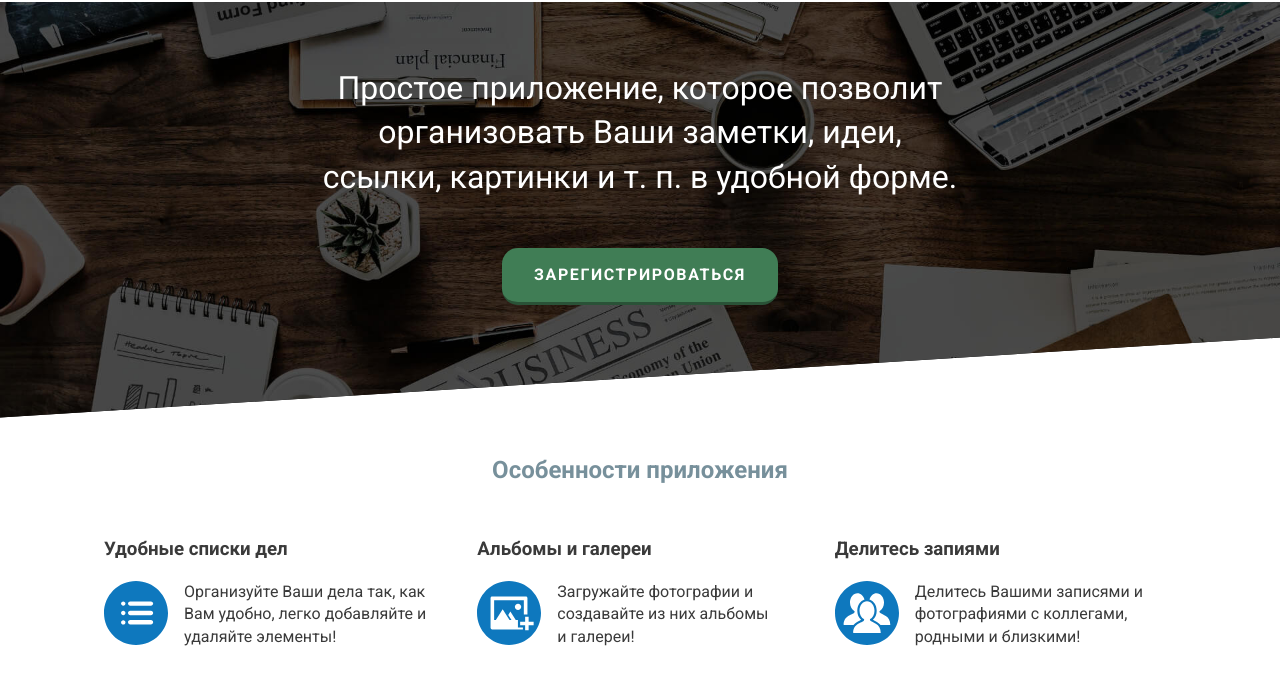
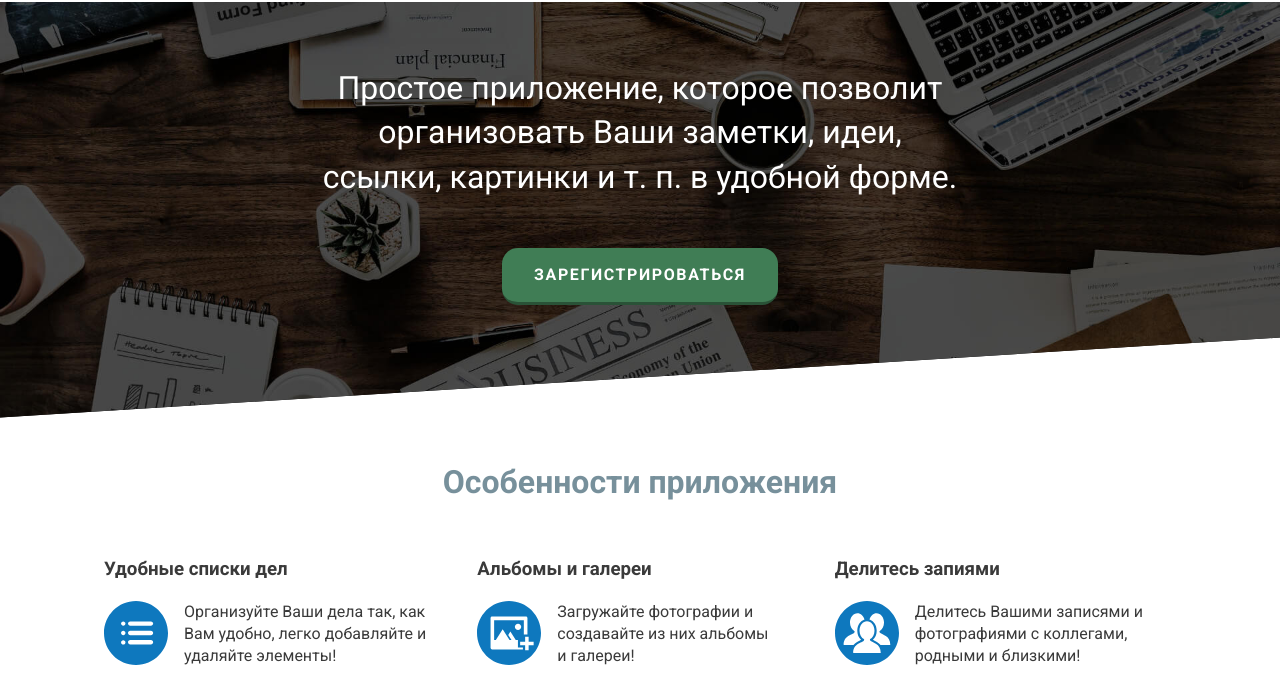
Before and after one commit to Alexxx666/keepnote_landing, a plain HTML site: page index.html in a window 1280 px wide. Shown: the part 88-765 px from the top of the page. Drawn offline with Linux system fonts and the light colour scheme.

Commit message:
increased font-size for heading

```diff
--- a/css/components/infoblocks.scss
+++ b/css/components/infoblocks.scss
@@ -44,10 +44,10 @@
   }
 
   &_headline {
-    font-size: 1.5em;
+    font-size: 2em;
     text-align: center;
     color: $color-gray-blue-01;
-    margin-bottom: 1.25em;
+    margin-bottom: 1em;
   }
 
   &_content {
```
Also changed, not shown: css/main.css, 1 other file.
